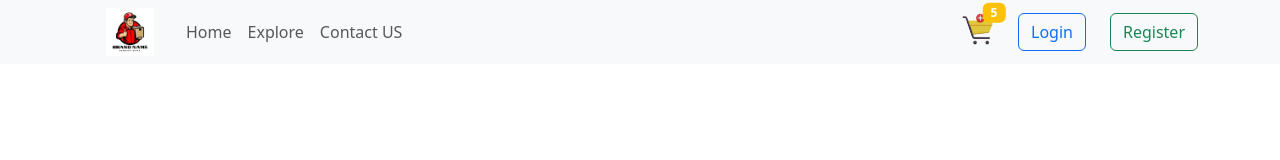
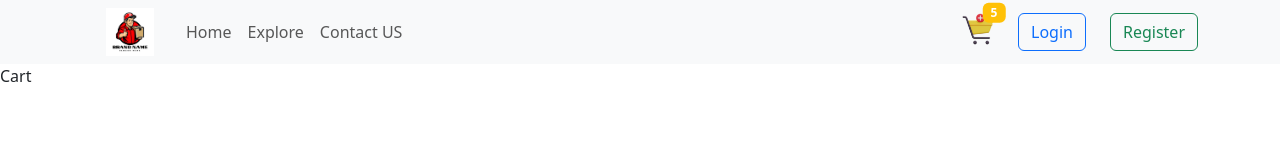
Before and after one commit to Ajay-Lohar/Food-Delivery-Application, a React app in the folder foodies/: page /cart in a window 1280 px wide. Shown: the top 160 px of the page. Built offline with nearby package versions, Linux system fonts and the light colour scheme; no server answers; the HTML template or start-up script is replaced by a standard one.

Commit message:
create cart page

```diff
--- a/foodies/src/App.jsx
+++ b/foodies/src/App.jsx
@@ -5,6 +5,7 @@
 import ExploreFood from './pages/ExploreFood/ExploreFood'
 import { Route, Routes } from 'react-router-dom'
 import FoodDetails from './pages/FoodDetails/FoodDetails'
+import Cart from './pages/Cart/Cart'
 
 
 const App = () => {
@@ -16,6 +17,7 @@
         <Route path='/contact' element={<Contact/>} />
         <Route path='/explore' element={<ExploreFood/>} />
         <Route path='/food/:id' element={<FoodDetails/>} />
+        <Route path='/cart' element={<Cart/>} />
       </Routes>
     </div>
   )
--- a/foodies/src/components/Menubar/Menubar.jsx
+++ b/foodies/src/components/Menubar/Menubar.jsx
@@ -25,10 +25,12 @@
 
       </ul>
       <div className="d-flex align-align-items-center gap-4">
-        <div className="position-relative">
-          <img src={assets.cart} alt=""  height={32} width={32} className='position-relative'/>
-          <span className="position-absolute top-0 start-100 translate-middle badge rouded-pill bg-warning">5</span>
-        </div>
+        <Link to={'/cart'}>
+            <div className="position-relative">
+              <img src={assets.cart} alt=""  height={32} width={32} className='position-relative'/>
+              <span className="position-absolute top-0 start-100 translate-middle badge rouded-pill bg-warning">5</span>
+            </div>
+        </Link>
         <button className='btn btn-outline-primary'>Login</button>
         <button className='btn btn-outline-success'>Register</button>
       </div>
--- /dev/null
+++ b/foodies/src/pages/Cart/Cart.jsx
@@ -0,0 +1,9 @@
+import React from 'react'
+
+const Cart = () => {
+  return (
+    <div>Cart </div>
+  )
+}
+
+export default Cart
```
